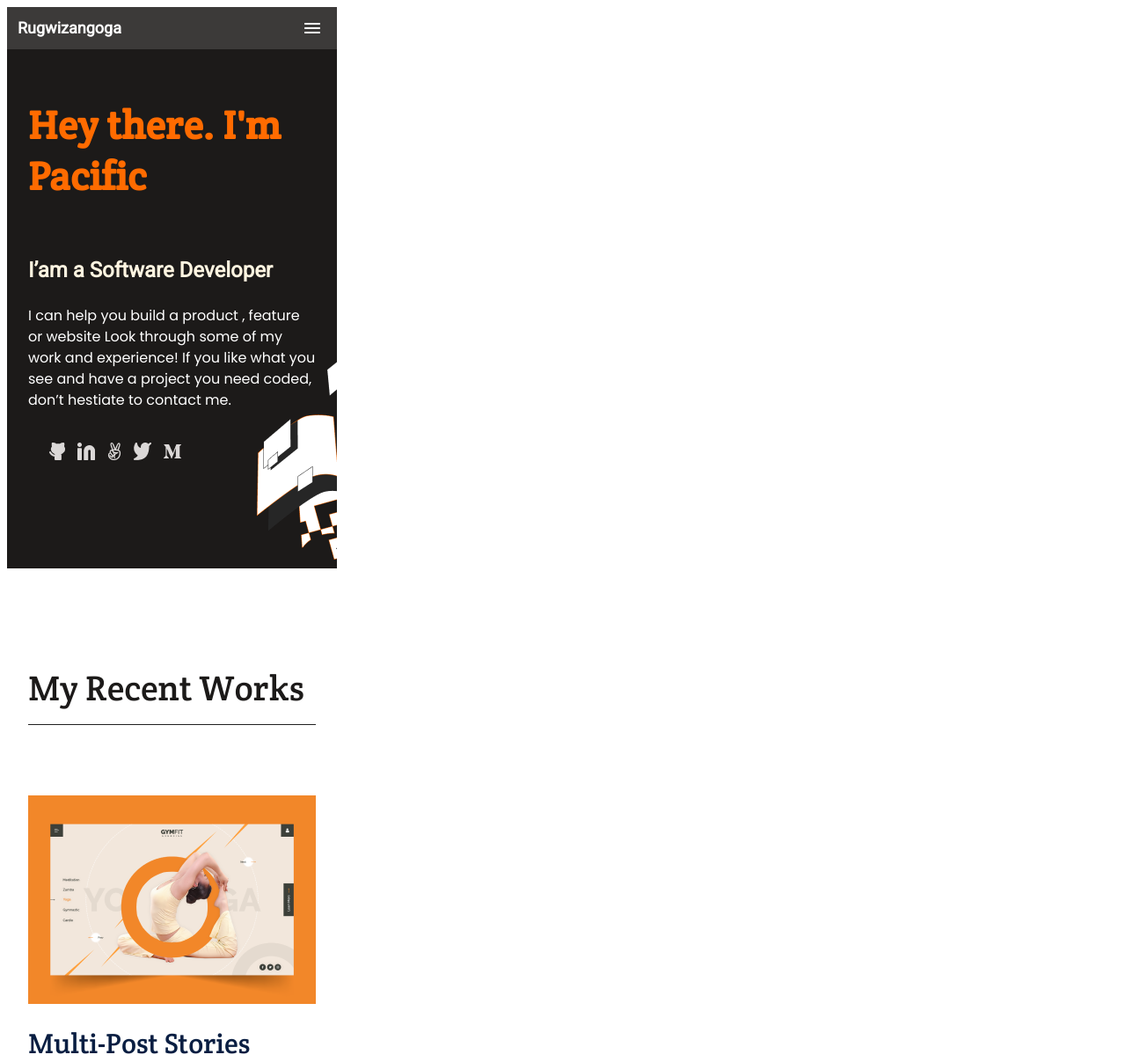
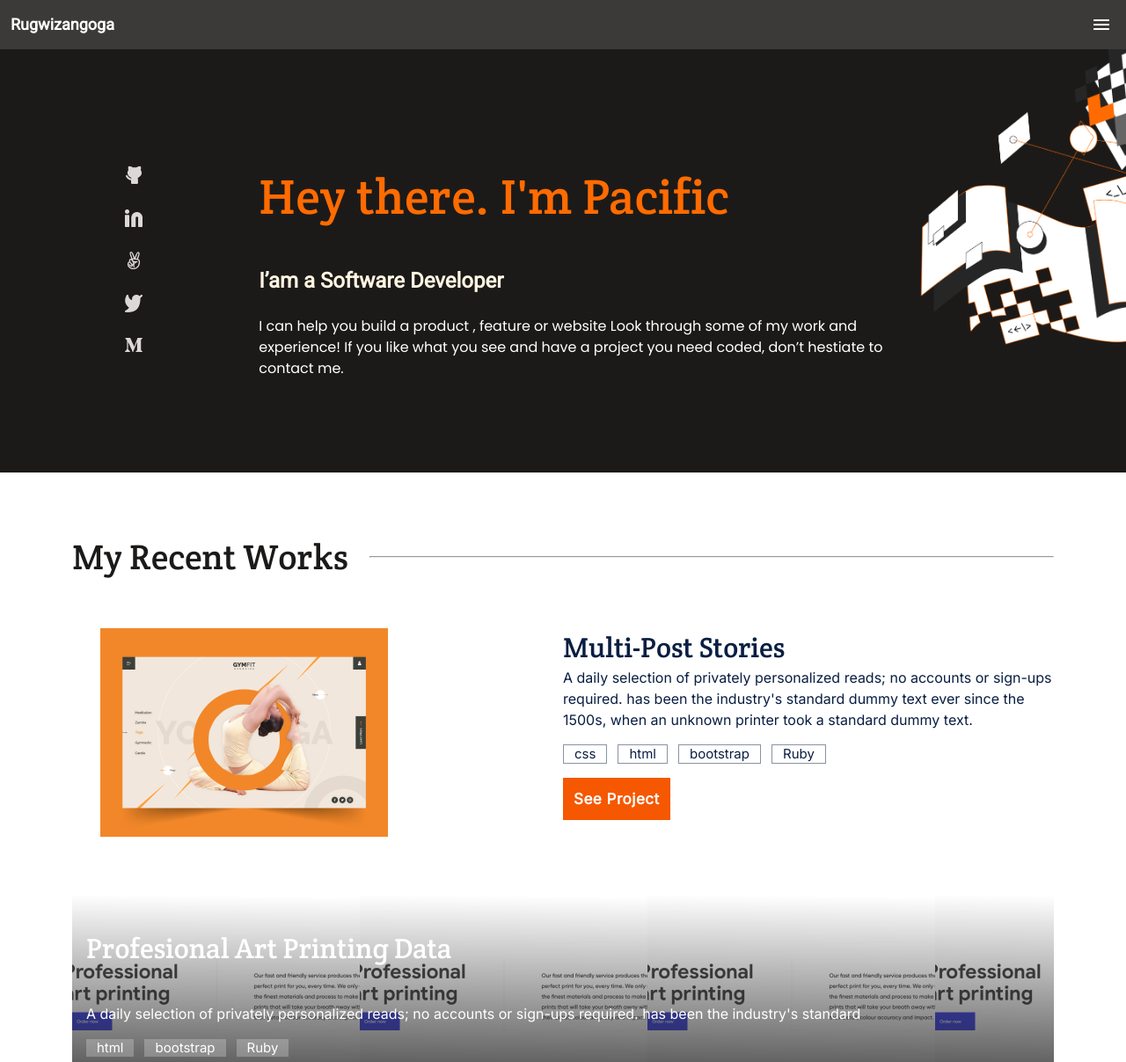
Before and after one commit to rugwizangoga/My-portfolio, a website: page index.html in a window 1280 px wide. Shown: the top 1207 px of the page at 88% size. Drawn offline with Linux system fonts and the light colour scheme.

Commit message:
added desktop version for the headline section

```diff
--- a/index.html
+++ b/index.html
@@ -9,35 +9,37 @@
 </head>
 <body>
 
+    <main>
 
         <header class="AppBar app">
             <div class="logo">
             <a href="index.html" id="name">Rugwizangoga</a>
             </div>
             <div class="menu">
+                <!-- <nav>
+                    <ul>
+                        <li>portfolio</li>
+                        <li>About</li>
+                        <li>contact</li>
+                        <li><img src="./pic/Icon - Mail.png" alt=""></li>
+                    </ul>
+                </nav> -->
                 <img src="./pic/Icons/Enabled.png" alt="menu">
             </div>
         </header>
 
 
-
-
-    <main class="app">
-
-
-        <section class="headline">
-            <div class="primarytext app">
+        <section class="headline app">
+            <div class="primarycontent innerapp">
+                <div class="content">
                     <h1>Hey there.
                         I'm Pacific</h1>
+                    <p class="supportingtext">I’am a Software Developer</p>
+                    <p class="description">I can help you build a product , feature or website Look through some of my work and experience! If you like what you see and have a project you need coded,
+                        don’t hestiate to contact me.
+                    </p>
                 </div>
-            <div class="supportingtext app">
-                <p>I’am a Software Developer</p>
-            </div>
-            <div class="description app">
-                <p>I can help you build a product , feature or website Look through some of my work and experience! If you like what you see and have a project you need coded,
-                    don’t hestiate to contact me.</p>
-            </div>
-            <ul class="socialmedia app">
+                <ul class="socialmedia">
                     <li class="icon">
                         <a href="https://github.com/rugwizangoga"><img src="./pic/Icons/hub.png" alt="GitHub"></a>
                     </li>
@@ -54,19 +56,21 @@
                         <a href="#"><img src="./pic/Icons/media.png" alt="Media"></a>
                     </li>
                 </ul>
-            <div class="ilustration app">
-                <img src="./pic/Illustration.png" alt="Illustration">
             </div>
         </section>
 
 
 
-        <section class="works">
-            <div class="title">
+        <section class="works app">
+            <div class="title innerapp">
                 <p id="workstitle">My Recent Works</p>
+                <hr id="rline">
             </div>
-            <div class="frameimg">
-                <div class="imgholder"><img src="./pic/bgc.png" alt="picture"></div>
+            <div class="frameimg innerapp">
+                <div class="imgholder">
+                    <img src="./pic/bgc.png" alt="picture">
+                </div>
+                <div class="post">
                     <h2 id="posttitle">Multi-Post Stories</h2>
                     <p id="supporting">
                         A daily selection of privately personalized reads;
@@ -82,9 +86,10 @@
                     </ul>
                     <button type="button">See Project</button>
                 </div>
+            </div>
 
 
-            <section class="frame">
+            <div class="frame innerapp">
 
                 <div class="cards">
                     <h2 class="cardtitle">Profesional Art Printing Data</h2>
@@ -187,31 +192,29 @@
                         <button type="button">See Project</button>
                     </div>
                 </div>
-            </section>
+            </div>
         </section>
 
-        <section class="aboutme">
+        <section class="aboutme app">
 
             <div class="about">
-                <div class="primary">
+                <div class="me innerapp">
+                    <h2 class="primary">
                         About me
-                </div>
-                <div class="secondary">
-                    <p>
+                    </h2>
+                    <p class="secondary" >
                         Hello I’m a software developer! I can help you build a product ,
                         feature or website Look through some of my work and experience!
                         If you like what you see and have a project you need coded,
                         don’t hestiate to contact me.
                     </p>
+                    <div class="buttona"><button type="button">Get My Resume</button> </div>
                 </div>
-                <div class="buttona"><button type="button">Get My Resume</button> </div>
-                <div class="ilustrations">
-                    <img src="./pic/illustration-about-me-mobile.png" alt="Illustration">
-                </div>
-                <hr class="hr1">
             </div>
 
-            <div class="skills">
+            <div class="innerapp"><hr class="hr1"></div>
+
+            <div class="skills innerapp">
                 <ul>
                     <li class="skill"><img src="./pic/trapezium.png" alt="Language"> Language
                         <ul>
@@ -247,16 +250,18 @@
 
 
         <section class="contactform">
-            <div class="contactdescription">
-                <p class="contact">I'm always <br> interested in hearing <br> about new projects, <br> so if you'd like to <br> chat please get in.</p>
-            </div>
+            <div class="contact innerapp">
+                <p class="contactdescription">I'm always <br> interested in hearing <br> about new projects, <br> so if you'd like to <br> chat please get in.</p>
+
                 <form action="https://formspree.io/f/mgedjjon" method="post" id="form">
                     <input type="text" placeholder="Full name" maxlength="30" class="names formfonts" name="name" required>
                     <input type="email" placeholder="Email addres" class="names formfonts" name="email" required>
                     <textarea id="comment" class="formfonts" rows="5" maxlength="500" name="message" required>Enter text here</textarea>
                     <div class="buttona"><button type="submit">Get in touch</button> </div>
                 </form>
-
+            </div>
+            <div class="line"><hr class="hr3"></div>
+            <div class="media innerapp">
                 <ul class="socialmedia basemedia">
                     <li class="icon">
                         <a href="https://github.com/rugwizangoga"><img src="./pic/github.png" alt="GitHub"></a>
@@ -274,10 +279,10 @@
                         <a href="#"><img src="./pic/media.png" alt="Media"></a>
                     </li>
                 </ul>
-            <hr class="hr2">
+            </div>
+            <div class="subline"><hr class="hr2"></div>
 
         </section>
-
     </main>
 </body>
 </html>
--- a/style.css
+++ b/style.css
@@ -3,18 +3,26 @@
 @import url('https://fonts.googleapis.com/css?family=Inter&display=swap');
 @import url('https://fonts.googleapis.com/css?family=Crete Round&display=swap');
 
+body {
+  margin: 0;
+}
+
 .app {
-  width: 375px;
+  width: 100%;
+  min-width: 375px;
+}
+
+.innerapp {
+  width: 87.2%;
+  padding: 10px;
 }
 
 .AppBar {
+  position: relative;
   display: flex;
   flex-direction: row;
   align-items: center;
   justify-content: space-between;
-  height: 48px;
-  top: 0;
-  left: 0;
   background-color: #3c3a39;
 }
 
@@ -23,7 +31,6 @@
   flex-direction: row;
   align-items: center;
   width: 101px;
-  height: 44px;
   padding: 10px  12px;
 }
 
@@ -36,14 +43,14 @@ a {
   flex-direction: row;
   align-items: flex-start;
   width: 40px;
-  height: 40px;
   border-radius: 8px;
   padding: 8px;
 }
 
+
+
 #name {
   width: 77px;
-  height: 24px;
   font-family: 'Roboto', Arial, Helvetica, sans-serif;
   font-style: normal;
   font-weight: 700;
@@ -56,51 +63,45 @@ a {
 }
 
 .headline {
+  position: relative;
   display: flex;
   flex-direction: column;
-  align-items: flex-start;
-  height: 590px;
+  align-items: center;
   background: #1c1a19;
-  position: absolute;
+  background-image: url(./pic/Illustration.png);
+  background-repeat: no-repeat;
+  background-position-x: right;
+  background-position-y: bottom;
+  padding: 80px 0;
 }
 
-.primarytext {
-  padding: 20px  24px  40px;
-  width: 327px;
-  height: 124px;
+h1 {
   font-family: 'Crete Round', Arial, Helvetica, sans-serif;
   font-style: normal;
   font-weight: 400;
-  font-size: 30px;
+  font-size: 56px;
+  line-height: 64px;
   letter-spacing: 0.37px;
   color: #ff6b00;
 }
 
-.ilustration {
-  position: absolute;
-  width: 406.89px;
-  height: 312.03px;
-  left: 227.5px;
-  top: 220px;
+img{
+  max-width: 100%;
 }
 
 .supportingtext {
-  padding: 27px  24px;
-  width: 327px;
-  height: 27px;
-  font-family: 'Roboto', Arial, Helvetica, sans-serif;
+  font-family: 'Roboto',Arial, Helvetica, sans-serif;
   font-style: normal;
   font-weight: 700;
   font-size: 24px;
   line-height: 32px;
-  color: #fff5e1;
+  display: flex;
+  align-items: center;
+  color: #FFF5E1;
 }
 
 .description {
-  padding: 10px 24px;
-  width: 327px;
-  height: 123px;
-  font-family: 'poppins', Arial, Helvetica, sans-serif;
+  font-family: 'Poppins', Arial, Helvetica, sans-serif;
   font-style: normal;
   font-weight: 400;
   font-size: 16px;
@@ -112,9 +113,7 @@ a {
   display: flex;
   flex-direction: row;
   align-items: center;
-  margin-left: 34px;
-  width: 200px;
-  height: 40px;
+  width: 53.3%;
   padding: 15px  7px;
 }
 
@@ -131,27 +130,20 @@ a {
   flex-direction: column;
   align-items: center;
   padding: 70px 0;
-  gap: 80px;
-  position: absolute;
-  width: 375px;
-  height: 3455px;
-  top: 646px;
+  gap: 45px;
+  position: relative;
 }
 
 .title {
-  display: flex;
-  flex-direction: column;
-  align-items: center;
   padding: 0;
   gap: 24px;
-  width: 327px;
-  height: 107px;
-  border-bottom: 1px solid #212121;
+}
+
+.works p{
+  margin: 0;
 }
 
 #workstitle {
-  width: 327px;
-  height: 83px;
   font-family: 'Crete Round', Arial, Helvetica, sans-serif;
   font-style: normal;
   font-weight: 400;
@@ -160,12 +152,6 @@ a {
   display: flex;
   align-items: center;
   color: #1c1a19;
-}
-
-.imgholder {
-  width: 327px;
-  height: 237px;
-  padding: 0 24px;
 }
 
 button {
@@ -183,7 +169,6 @@ button {
   line-height: 24px;
   letter-spacing: 0.03em;
   color: #fff;
-  margin: 20px 24px;
 }
 
 button:enabled {
@@ -208,8 +193,6 @@ button:disabled {
 }
 
 #posttitle {
-  width: 327px;
-  height: 36px;
   font-family: 'Crete Round', Arial, Helvetica, sans-serif;
   font-style: normal;
   font-weight: 400;
@@ -218,27 +201,26 @@ button:disabled {
   display: flex;
   align-items: center;
   color: #091e42;
-  padding: 0 24px;
+  margin: 16px 0;
 }
 
 #supporting {
-  width: 327px;
   font-family: 'Inter', Arial, Helvetica, sans-serif;
   font-style: normal;
   font-weight: 400;
   font-size: 16px;
   line-height: 24px;
   color: #091e42;
-  padding: 12px 24px;
+}
+
+ul{
+  padding: 0;
 }
 
 .tags {
   display: flex;
   flex-direction: row;
   align-items: center;
-  padding: 0 24px;
-  width: 297px;
-  height: 40px;
   gap: 12px;
 }
 
@@ -251,7 +233,6 @@ li {
   flex-direction: row;
   align-items: center;
   padding: 0 12px;
-  height: 40px;
   background: #fff;
   border: 1px solid #8993a4;
 }
@@ -267,45 +248,36 @@ li {
 
 .frame {
   display: grid;
-  width: 375px;
-  height: 2436px;
   grid-gap: 24px;
 }
 
 .cards {
-  margin-left: 24px;
   display: flex;
   flex-direction: column;
-  width: 327px;
-  height: 386px;
   background-image: url(./pic/backcolor.png);
 }
 
 .buttn {
+  margin-top: 16px;
   display: flex;
   justify-content: center;
   align-items: center;
-  width: 327px;
-  height: 48px;
   background: #ff6b00;
 }
 
 .cardtitle {
   padding: 16px;
-  width: 295px;
-  height: 81px;
   font-family: 'Crete Round', Arial, Helvetica, sans-serif;
   font-style: normal;
   font-weight: 400;
   font-size: 32px;
   line-height: 44px;
   color: #fff;
+  margin: 24px 0;
 }
 
 .cardsupporting {
   padding: 0 16px;
-  width: 295px;
-  height: 87px;
   font-family: 'Inter', Arial, Helvetica, sans-serif;
   font-style: normal;
   font-weight: 400;
@@ -328,20 +300,26 @@ li {
 }
 
 .aboutme {
-  padding: 50px 0;
+  padding: 80px 0;
   display: flex;
   flex-direction: column;
   align-items: center;
-  position: absolute;
-  width: 375px;
-  height: 1901px;
-  top: 4149px;
+  position: relative;
   background: #1c1a19;
 }
 
+.about{
+  display: flex;
+  flex-direction: column;
+  align-items: center;
+  padding-bottom: 175px;
+  background-image: url(./pic/illustration-about-me-mobile.png);
+  background-repeat: no-repeat;
+  background-position-x: right;
+  background-position-y: bottom;
+}
+
 .primary {
-  width: 327px;
-  height: 79px;
   font-family: 'Crete Round', Arial, Helvetica, sans-serif;
   font-style: normal;
   font-weight: 400;
@@ -349,44 +327,31 @@ li {
   line-height: 88px;
   letter-spacing: 0.37px;
   color: #ff6b00;
-  margin: 20px 24px;
+  margin: 10px 0;
 }
 
 .secondary {
-  width: 327px;
-  height: 148px;
   font-family: 'Inter', Arial, Helvetica, sans-serif;
   font-style: normal;
   font-weight: 400;
   font-size: 16px;
   line-height: 24px;
   color: #f4f5f7;
-  margin: 20px 24px;
 }
 
-.about {
-  margin-top: 40px;
-}
-
-.ilustrations {
-  position: absolute;
-  width: 493.27px;
-  height: 258.7px;
-  left: 214.5px;
-  top: 320px;
+h2 {
+  margin: 0;
 }
 
 .hr1 {
-  margin-top: 224px;
-  width: 327px;
 }
 
 .skills {
   display: flex;
   flex-direction: column;
-  padding: 120px 24px;
+  align-items: center;
+  padding: 120px 0;
   width: 329px;
-  height: 1241.46px;
   color: #fff;
 }
 
@@ -399,54 +364,47 @@ li {
 }
 
 .skill li {
-  font-family: 'Inter', Arial, Helvetica, sans-serif;
+  font-family: 'Inter';
   font-style: normal;
   font-weight: 400;
-  font-size: 18px;
+  font-size: 22px;
   line-height: 43px;
+  text-align: center;
 }
 
 .contactform {
   display: flex;
   flex-direction: column;
-  align-items: flex-start;
+  align-items: center;
   padding: 80px 0;
-  position: absolute;
-  width: 375px;
-  height: 844px;
-  top: 6150px;
 }
 
 .contactdescription {
+
+  padding: 0;
+  font-family: 'Inter', Arial, Helvetica, sans-serif;
+  color: #172b4d;
+  font-style: normal;
+  font-weight: 700;
+  font-size: 33px;
+  line-height: 44px;
+}
+
+.contact {
   display: flex;
   flex-direction: column;
   align-items: center;
   padding: 0;
-  margin: 0 24px;
-  width: 327px;
-  height: 216px;
-}
-
-.contact {
-  font-family: 'Inter', Arial, Helvetica, sans-serif;
-  font-style: normal;
-  font-weight: 700;
-  font-size: 33px;
-  line-height: 44px;
   text-align: center;
-  color: #172b4d;
-  padding: 0;
 }
 
 #form {
+  margin: 46px 0 120px;
   display: flex;
   flex-direction: column;
   align-items: center;
   gap: 24px;
-  width: 327px;
-  height: 330px;
-  padding: 90px 24px 120px;
-  border-bottom: 1px solid #dfe1e6;
+  width: 100%;
 }
 
 .formfonts {
@@ -466,27 +424,88 @@ li {
 }
 
 .names {
-  width: 327px;
-  height: 48px;
+  width: 100%;
 }
 
 #comment {
-  width: 327px;
-  height: 114px;
+  width: 100%;
   background-color: #fbf8f7;
 }
 
 .basemedia {
   padding: 0;
-  margin: 0;
-  margin-left: 44px;
-  margin-top: 20px;
+}
+
+.media{
+  display: flex;
+  justify-content: center;
 }
 
 .hr2 {
-  margin-left: 114px;
-  margin-top: 11px;
   background: #0d151e;
   width: 134px;
-  height: 5px;
 }
+
+.line {
+  width: 100%;
+  color: #DFE1E6;
+}
+
+@media screen and (min-width: 470px) {
+
+  .headline {
+      background-image: url(./pic/Illustration-header@2x.png);
+      background-size: 23%;
+      align-items: flex-start;
+      background-position-y: top;
+    }
+  .primarycontent {
+    width: 80%;
+    display: flex;
+    flex-direction: row;
+  }
+
+  .content {
+    order: 2;
+  }
+
+  .socialmedia {
+    display: flex;
+    flex-direction: column;
+    justify-content: space-around;
+    order: 1;
+  }
+
+  .title {
+    display: flex;
+    flex-direction: row;
+    align-items: center;
+  }
+
+  #rline {
+    flex-grow: 1;
+    width: 1px;
+    background-color: #212121;
+  }
+
+  .frameimg {
+    display: flex;
+    flex-direction: row;
+    justify-content: space-between;
+  }
+  .imgholder {
+    width: 35%;
+    display: flex;
+    flex-direction: column;
+    align-items: center;
+  }
+
+  .post {
+    width: 50%;
+  }
+
+  #posttitle{
+    margin: 0;
+  }
+
+}
```
Also changed, not shown: pic/Icon - Mail.png (added), pic/Illustration-header@2x.png (added). Lines whose indentation alone changed are shown as unchanged.
